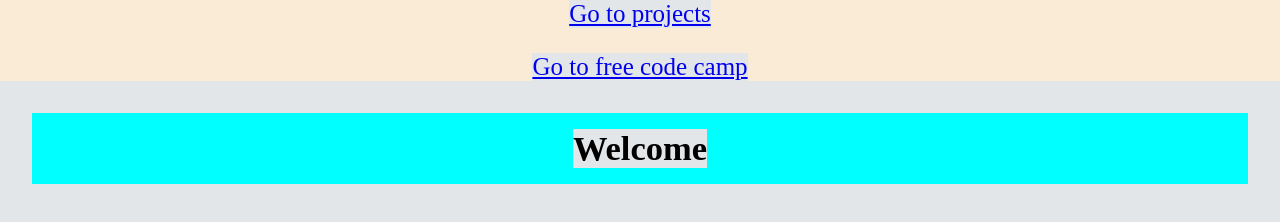
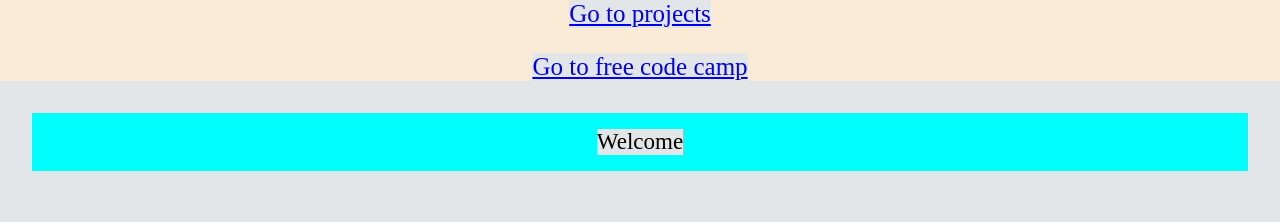
Before and after one commit to fmalgarini/auto-review-project, a website: page index.html in a window 1280 px wide. Shown: the top 222 px of the page. Drawn offline with Linux system fonts and the light colour scheme.

Commit message:
Add errors on purpose in the html and css

```diff
--- a/index.html
+++ b/index.html
@@ -23,7 +23,7 @@
 <!-- Main Section -->
     <Main>
     <section class="first-section-container">
-        <h1>Welcome</h1>
+        <p>Welcome</p>
     </section>
     <Section>
       <ul id="projects" class="project-container">
--- a/style.css
+++ b/style.css
@@ -19,6 +19,7 @@
 /* First section */
 
 .first-section-container {
+
   background-color: aqua;
   display: flex;
   flex-direction: row;
@@ -28,7 +29,8 @@
   font-size: 23px;
 }
 
-/* Second section and projects */
+/* Second section and proj
+ects */
 
 .project-container {
   list-style: none;
@@ -38,6 +40,7 @@
   margin-top: 80%;
 }
 
+
 .project-container a {
   background-color: rgb(166, 113, 216);
   color: rgb(253, 253, 253);
```
